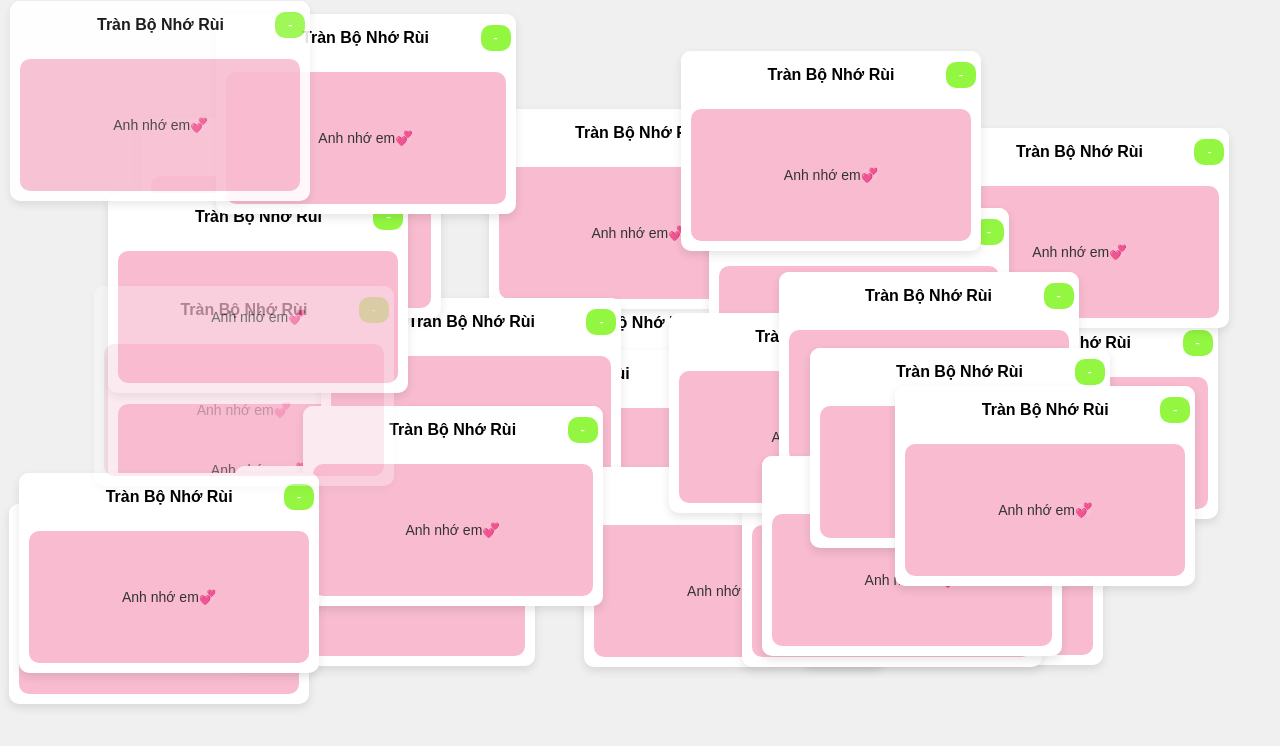
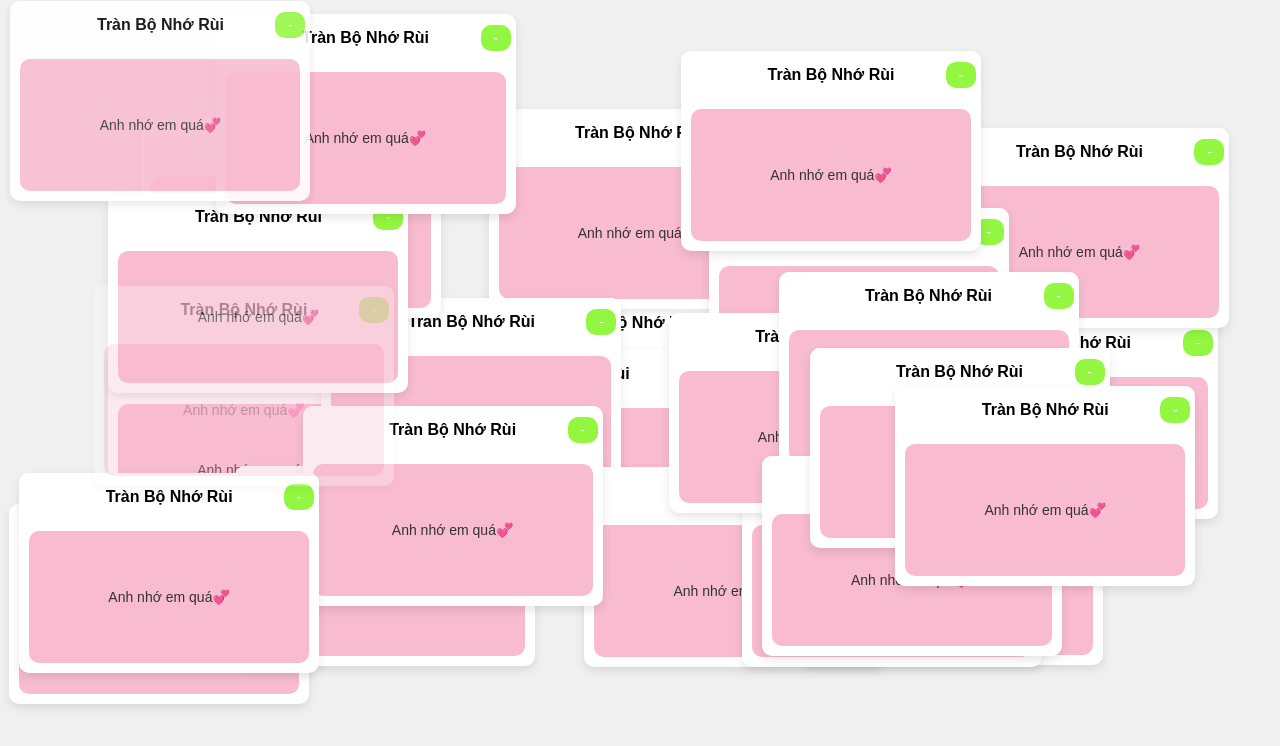
Before and after one commit to nguyenhungduong/tranbonho, a plain HTML site: page love/love.html in a window 1280 px wide. Drawn offline with Linux system fonts and the light colour scheme.

Commit message:
change love.html

```diff
--- a/love/love.html
+++ b/love/love.html
@@ -56,7 +56,7 @@
                     <button class="close-btn" onclick="closeWindow(event)">-</button>
                 </div>
                 <div class="window-content">
-                    <p>Anh nhớ em💞</p>
+                    <p>Anh nhớ em quá💞</p>
                 </div>
             `;
 
```
